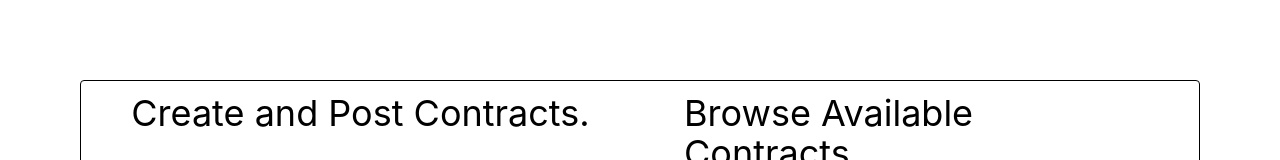
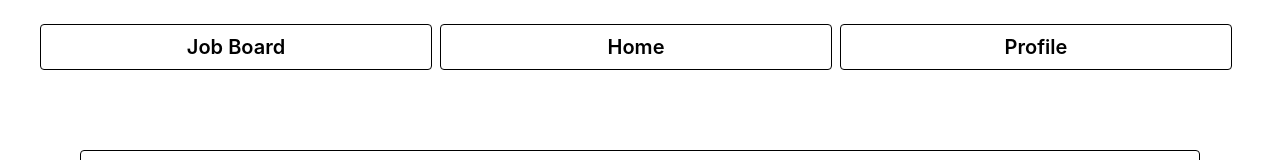
Before and after one commit to ddeneau/Freelance-Index-Project-, a JavaScript app: page / in a window 1280 px wide. Shown: the top 160 px of the page. Built offline with nearby package versions, Linux system fonts and the light colour scheme; the HTML template or start-up script is replaced by a standard one.

Commit message:
Navigation Template implemented

```diff
--- a/src/App.js
+++ b/src/App.js
@@ -2,11 +2,13 @@ import './App.css';
 import AboutScreen from './Screens/AboutScreen';
 import HomeScreen from './Screens/HomeScreen';
 import { BrowserRouter, Routes, Route } from 'react-router-dom'
+import NavBar from './NavBar';
 
 function App() {
   return (
       <div>
         <BrowserRouter>
+          <NavBar/>
           <Routes>
             <Route path="/about" element={<AboutScreen></AboutScreen>}></Route>
             <Route path="/" element={<HomeScreen></HomeScreen>}></Route>
--- /dev/null
+++ b/src/NavBar.js
@@ -0,0 +1,21 @@
+//import { Link } from 'react-router-dom'
+
+const NavBar = () => {
+    return (
+        <nav>
+            <ul class="pt-6 pr-10 pl-10 flex">
+                <li class="flex-1 mr-2">
+                    <div class="text-center block border border-black rounded hover:border-gray-200 text-black-500 font-semibold text-xl hover:bg-black hover:text-white py-2 px-4">Job Board</div>
+                </li>
+                <li class="flex-1 mr-2">
+                    <div class="text-center block border border-black rounded hover:border-gray-200 text-black-500 font-semibold text-xl hover:bg-black hover:text-white py-2 px-4">Home</div>
+                </li>
+                <li class="flex-1 mr-2">
+                    <div class="text-center block border border-black rounded hover:border-gray-200 text-black-500 font-semibold text-xl hover:bg-black hover:text-white py-2 px-4">Profile</div>
+                </li>
+            </ul>
+        </nav>
+    )
+}
+
+export default NavBar
```
Also changed, not shown: 1 other file (tests, documents, lock files or other folders).
